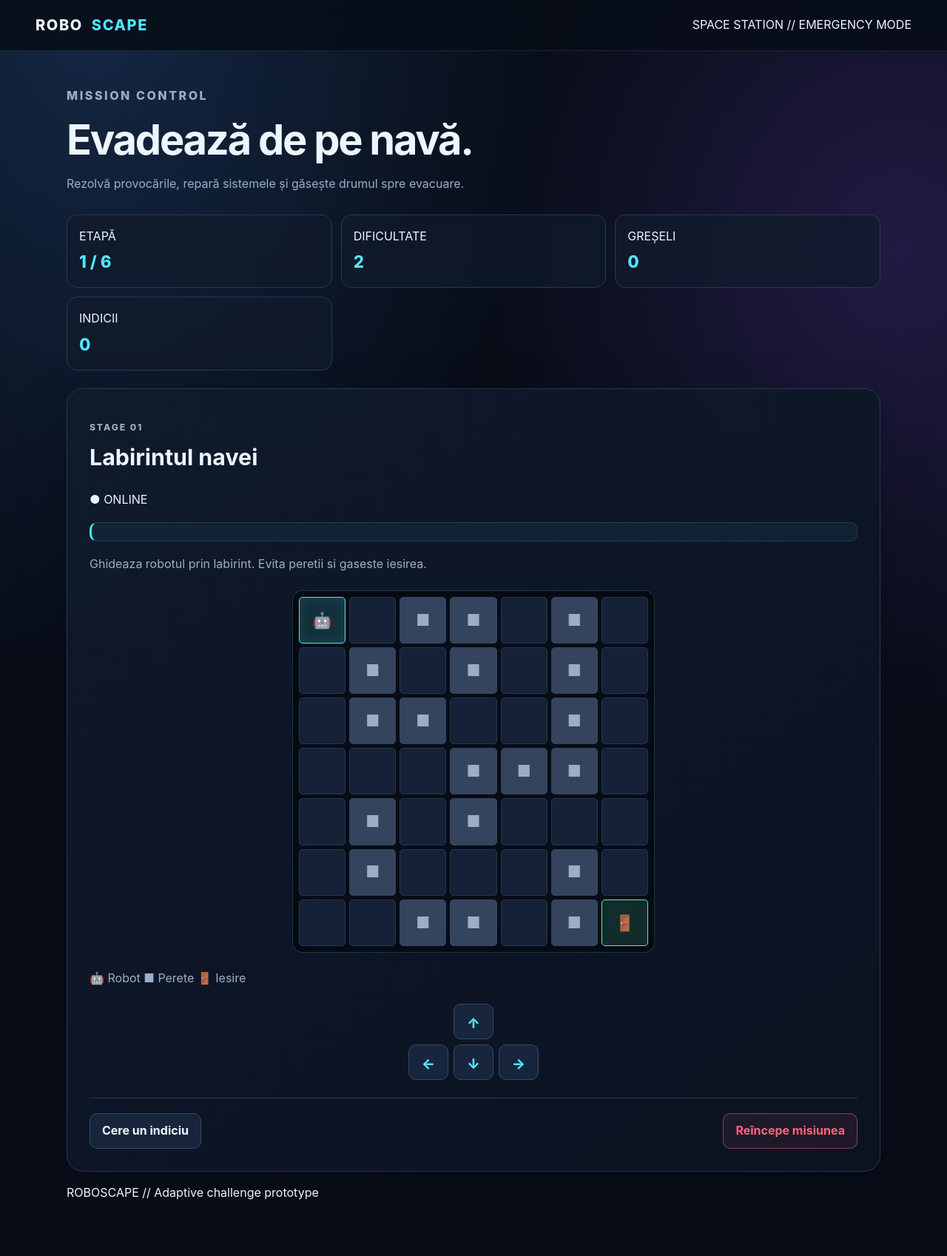
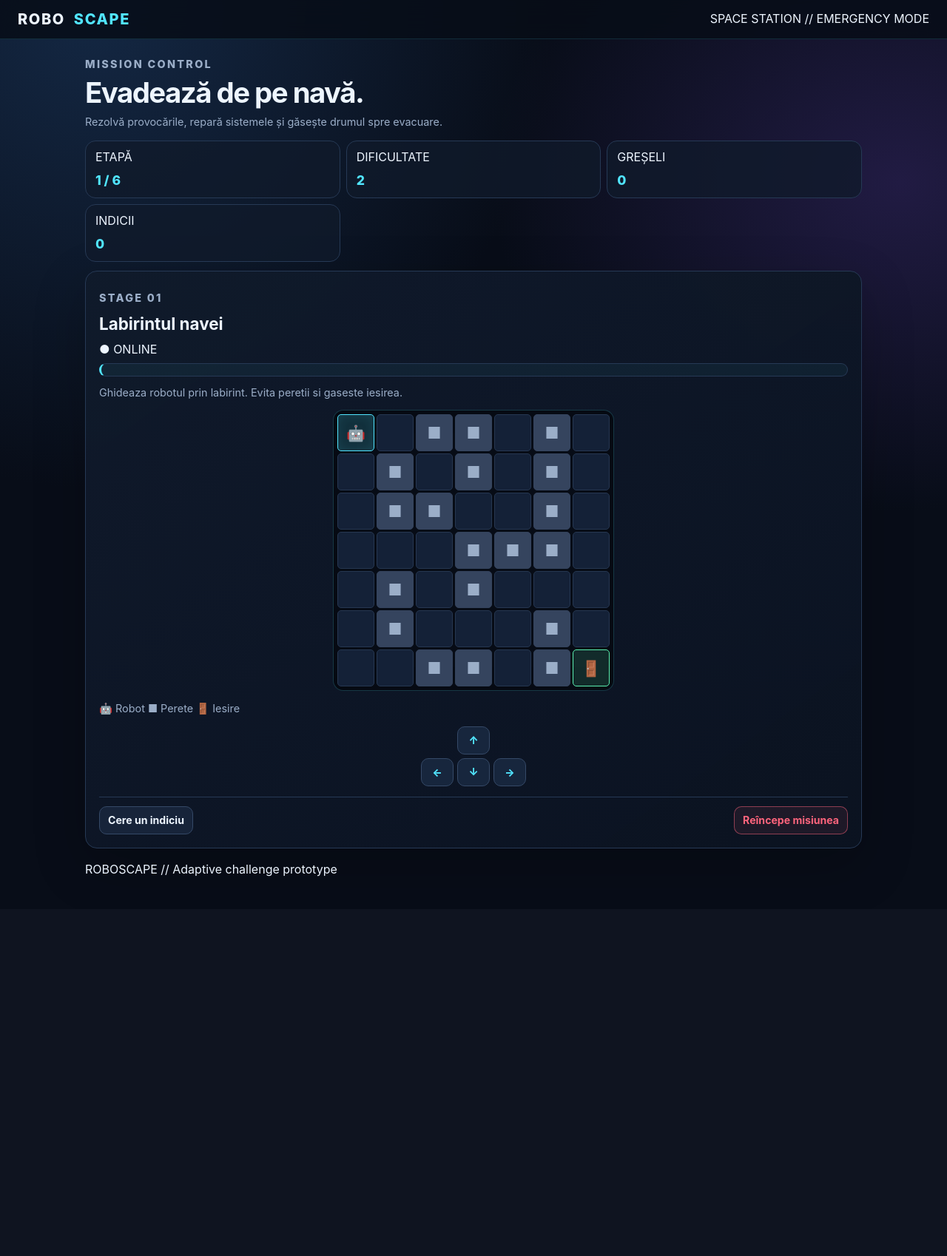
Before and after one commit to maria-patrascu6/RoboscapeM, a Flask app: page / in a window 1280 px wide. Shown: the whole page at 74% size. After the commit the page ends 1185 px from the top, so only its background shows below. Run offline with Flask 3, Linux system fonts and the light colour scheme.

Commit message:
Update style.css

```diff
--- a/static/style.css
+++ b/static/style.css
@@ -1099,3 +1099,281 @@ footer {
         animation-duration: 0.01ms !important;
     }
 }
+
+
+/* COMPACT MODE — mai mult joc vizibil pe ecran */
+
+.topbar {
+    padding: 10px 24px;
+}
+
+.brand-icon {
+    width: 34px;
+    height: 34px;
+}
+
+.container {
+    width: min(1050px, calc(100% - 28px));
+    padding-top: 16px;
+    padding-bottom: 24px;
+}
+
+.intro {
+    margin-bottom: 14px;
+}
+
+.intro h1 {
+    margin: 5px 0 7px;
+    font-size: clamp(1.7rem, 3vw, 2.5rem);
+}
+
+.intro p {
+    margin: 6px 0;
+    font-size: 0.9rem;
+}
+
+.stats {
+    gap: 8px;
+    margin: 12px 0;
+}
+
+.stat,
+.stat-card {
+    padding: 9px 13px;
+}
+
+.stat-value,
+.stat strong {
+    font-size: 1.1rem;
+}
+
+.game-panel {
+    padding: 18px;
+    border-radius: 16px;
+}
+
+.game-panel h2 {
+    margin-bottom: 8px;
+    font-size: 1.4rem;
+}
+
+.game-panel h3 {
+    margin-bottom: 8px;
+    font-size: 1rem;
+}
+
+.game-panel p {
+    margin-top: 6px;
+    margin-bottom: 10px;
+    font-size: 0.9rem;
+}
+
+.feedback {
+    margin: 10px 0;
+    padding: 8px 12px;
+    font-size: 0.88rem;
+}
+
+.level-label {
+    margin-bottom: 7px;
+    padding: 4px 9px;
+}
+
+.game-layout {
+    gap: 16px;
+}
+
+.maze {
+    width: min(100%, 380px);
+    gap: 3px;
+    margin: 12px auto;
+    padding: 5px;
+}
+
+.controls {
+    gap: 7px;
+    margin: 12px auto;
+}
+
+.controls button,
+.control-button,
+.panel-actions button,
+.action-button {
+    min-height: 36px;
+    padding: 7px 11px;
+    font-size: 0.88rem;
+}
+
+.dpad {
+    grid-template-columns: repeat(3, 44px);
+    grid-template-rows: repeat(2, 38px);
+    gap: 5px;
+    margin: 12px auto;
+}
+
+.bomb-panel {
+    gap: 12px;
+    margin: 12px 0;
+    padding: 14px;
+}
+
+.bomb-illustration {
+    min-height: 150px;
+}
+
+.bomb-body {
+    width: 115px;
+    height: 115px;
+}
+
+.bomb-display {
+    min-width: 68px;
+    padding: 6px 9px;
+    font-size: 1rem;
+}
+
+.memory-sequence {
+    gap: 8px;
+    margin: 12px 0;
+}
+
+.memory-item,
+.memory-button {
+    width: 46px;
+    height: 46px;
+    font-size: 1.1rem;
+}
+
+.timer {
+    margin: 8px 0;
+    font-size: 1.2rem;
+}
+
+.symbol-grid,
+.color-grid,
+.answer-options {
+    gap: 7px;
+    margin: 12px 0;
+}
+
+.symbol-button,
+.color-button {
+    min-height: 55px;
+    padding: 7px;
+    font-size: 1rem;
+}
+
+.wires-panel {
+    margin: 12px 0;
+    padding: 12px;
+}
+
+.wires-panel svg {
+    max-height: 230px;
+}
+
+.wire-buttons {
+    gap: 7px;
+    margin-top: 12px;
+}
+
+.wire-buttons button {
+    min-height: 36px;
+    padding: 7px 11px;
+    font-size: 0.85rem;
+}
+
+.security-grid,
+.circuit-grid {
+    width: min(100%, 340px);
+    gap: 5px;
+    margin: 12px auto;
+    padding: 6px;
+}
+
+.circuit-tile {
+    font-size: 1.5rem;
+}
+
+.circuit-marker {
+    top: 2px;
+    left: 3px;
+    padding: 1px 3px;
+    font-size: 0.5rem;
+}
+
+.answer-form {
+    gap: 7px;
+    margin: 12px 0;
+}
+
+.answer-form input,
+.answer-input,
+.answer-form button,
+.primary-button {
+    min-height: 38px;
+    padding: 8px 12px;
+    font-size: 0.9rem;
+}
+
+.panel-actions {
+    gap: 8px;
+    margin-top: 14px;
+    padding-top: 12px;
+}
+
+.game-side-panel {
+    padding: 12px;
+}
+
+/* Mai puține efecte care pot da impresia de întârziere */
+
+.maze-cell,
+.symbol-button,
+.color-button,
+.circuit-tile,
+.controls button,
+.dpad button {
+    transition: none;
+}
+
+@media (min-width: 701px) {
+    .game-panel {
+        min-height: 0;
+    }
+
+    .game-layout {
+        grid-template-columns: minmax(0, 1.1fr) minmax(200px, 0.9fr);
+    }
+}
+
+@media (max-width: 700px) {
+    .container {
+        width: calc(100% - 16px);
+        padding-top: 10px;
+    }
+
+    .game-panel {
+        padding: 12px;
+    }
+
+    .intro p {
+        font-size: 0.85rem;
+    }
+
+    .game-layout {
+        grid-template-columns: 1fr;
+    }
+
+    .maze {
+        width: min(100%, 340px);
+    }
+
+    .bomb-panel {
+        grid-template-columns: 1fr;
+    }
+
+    .bomb-illustration {
+        min-height: 125px;
+    }
+}
```
